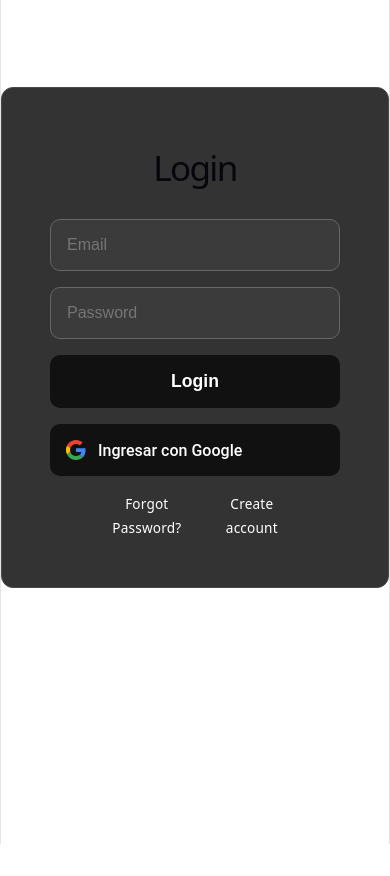
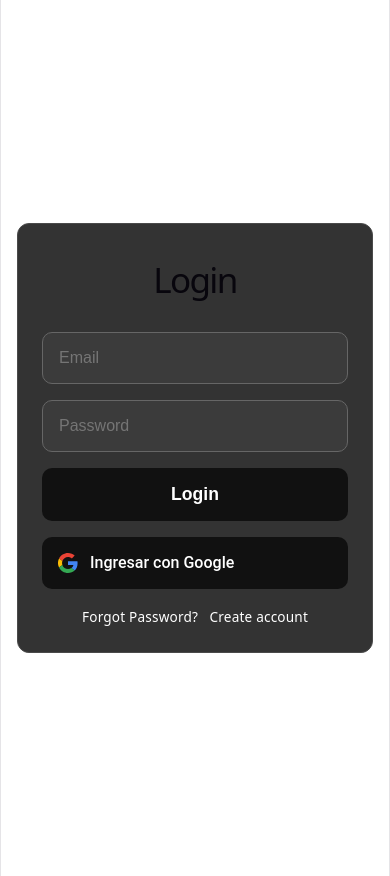
Before and after one commit to luisbr55/Carrito-De-Compras, a React (Vite) app: page /login in a window 390 px wide. Before the commit the page ends 844 px from the top, so only its background shows below. Built offline with nearby package versions, Linux system fonts and the light colour scheme; no server answers.

Commit message:
Agregando diseno responsivo para iphone

```diff
--- a/src/styles/Auth.css
+++ b/src/styles/Auth.css
@@ -54,7 +54,7 @@
     font-size: 1rem;
   }
 
-  & button{
+  & button {
     width: 100%;
 
     padding: 16px;
@@ -81,13 +81,54 @@
   font-size: 0.85em;
   margin-inline: 40px;
 
-  & a{
+  & a {
     text-decoration: none;
     color: white;
   }
 
-  & a:hover{
-    color: #9a9a9a ;
+  & a:hover {
+    color: #9a9a9a;
     transition: 0.3s ease;
   }
 }
+
+@media (max-width: 450px) {
+  .auth-container {
+    min-height: 100vh;
+
+    padding: 16px;
+
+    display: flex;
+
+    justify-content: center;
+
+    align-items: center;
+  }
+
+  .auth-card {
+    width: 100%;
+
+    max-width: 360px;
+
+    padding: 24px;
+
+    margin: 0;
+
+    border-radius: 12px;
+
+    gap: 16px;
+
+    & button{
+      width: 100%;
+
+      min-height: 48px;
+    }
+
+    & input{
+
+      width: 100%;
+
+      min-height: 48px;
+    }
+  }
+}
```
